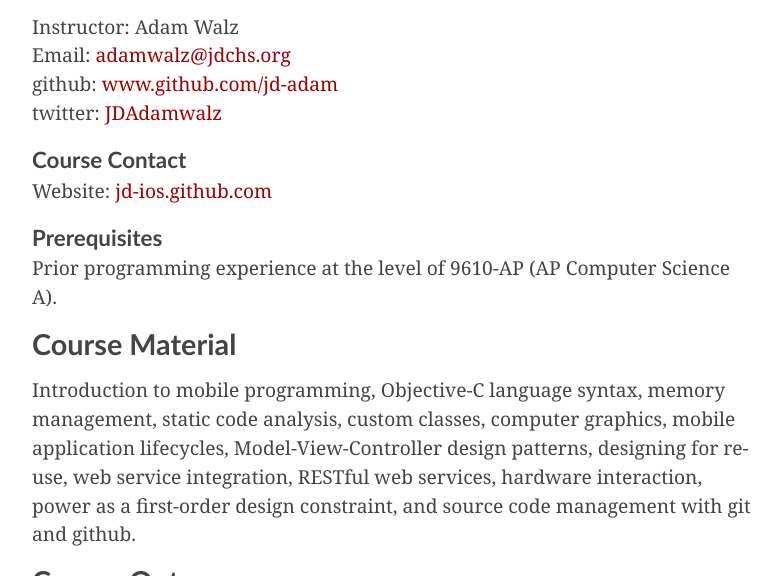
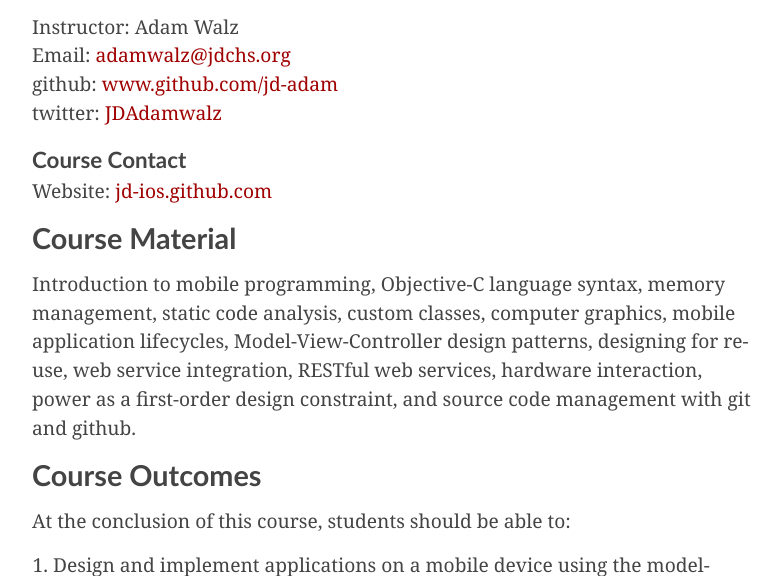
Before and after one commit to adamwalz/jdios-course-site, a Jekyll site: the page built from syllabus.md, in a window 1280 px wide and 900 px high, cut to the strip 324-900 px from the top of the window. Shown: the whole strip, without its empty margins (248-1030 px from the left). Built offline with Jekyll 4.4.1, drawn with Linux system fonts in a browser that asks for light colours; some web fonts are replaced; Markdown is read by kramdown in place of the engine named in the settings.

Commit message:
Remove prerequisites for class

```diff
--- a/syllabus.md
+++ b/syllabus.md
@@ -11,9 +11,6 @@ twitter: [JDAdamwalz](https://twitter.com/JDAdamwalz)
 
 ###Course Contact
 Website: [jd-ios.github.com](http://jd-ios.github.com)
-
-###Prerequisites
-Prior programming experience at the level of 9610-AP (AP Computer Science A).
 
 ##Course Material
 Introduction to mobile programming, Objective-C language syntax,
```
Also changed, not shown: _config.yml (line endings or trailing spaces).
